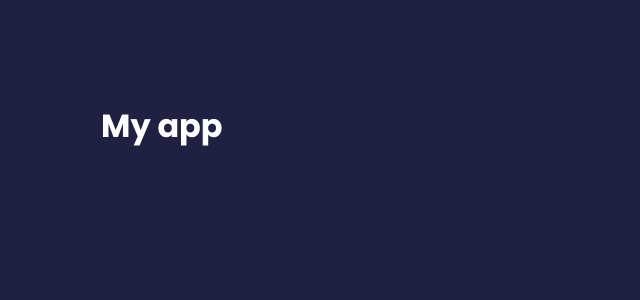
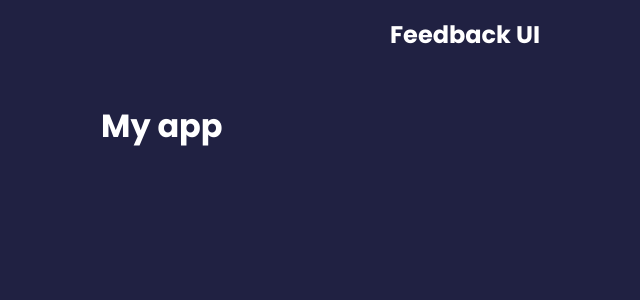
Before and after one commit to diegodvfe/feedback-app, a React (Create React App) app: page / in a window 1280 px wide. Shown: the top 300 px of the page, without its empty margins (175-815 px from the left). Built offline with nearby package versions, Linux system fonts and the light colour scheme.

Commit message:
new fetures

```diff
--- a/src/App.js
+++ b/src/App.js
@@ -4,7 +4,7 @@ import Header from "./components/Header"
 function App (){
   return (
     <>
-  <Header text={true} />
+  <Header  />
     <div className="container">
       <h1>My app</h1>
     </div>
--- a/src/components/Header.jsx
+++ b/src/components/Header.jsx
@@ -3,6 +3,7 @@ import PropTypes from 'prop-types';
 
 
 function Header({text}) {
+
   return (
     <header>
       <div className="container">
@@ -13,7 +14,7 @@ function Header({text}) {
 }
 
 Header.defaultProps ={
-  text: 'Feedback UI,'
+  text: 'Feedback UI'
 }
 
 Header.propTypes ={
```
